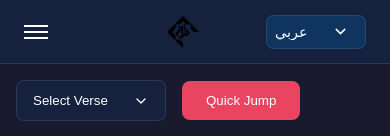
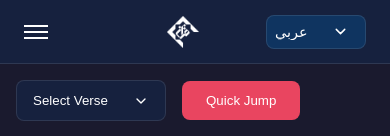
Before and after one commit to shaazkazi/quran-app, a React (Vite) app: page / in a window 390 px wide. Shown: the top 136 px of the page. Built offline with nearby package versions, Linux system fonts and the light colour scheme; a web font is replaced by a local one.

Commit message:
Add files via upload

```diff
--- a/src/App.css
+++ b/src/App.css
@@ -1273,3 +1273,28 @@ body {
   0% { transform: rotate(0deg); }
   100% { transform: rotate(360deg); }
 }
+.logo img {
+  height: 100%;
+  object-fit: contain;
+  filter: brightness(0) invert(1);  /* Makes the logo white */
+  cursor: pointer;
+  transition: opacity 0.2s ease;
+}
+
+/* When translation is open */
+.top-nav.has-translation .logo {
+  left: 40%;
+}
+
+@media (max-width: 768px) {
+  .logo {
+    height: 32px;
+    position: static;
+    transform: none;
+    margin: 0 auto;
+  }
+
+  .logo img {
+    filter: brightness(0) invert(1);  /* Explicitly set white filter for mobile */
+  }
+}
```
Also changed, not shown: 3 other files (tests, documents, lock files or other folders).
